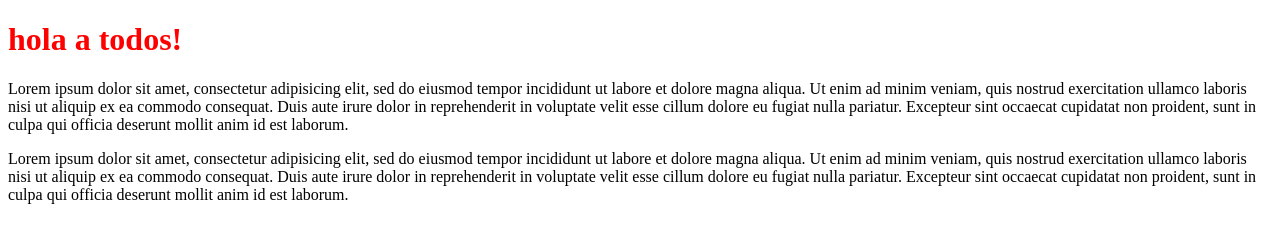
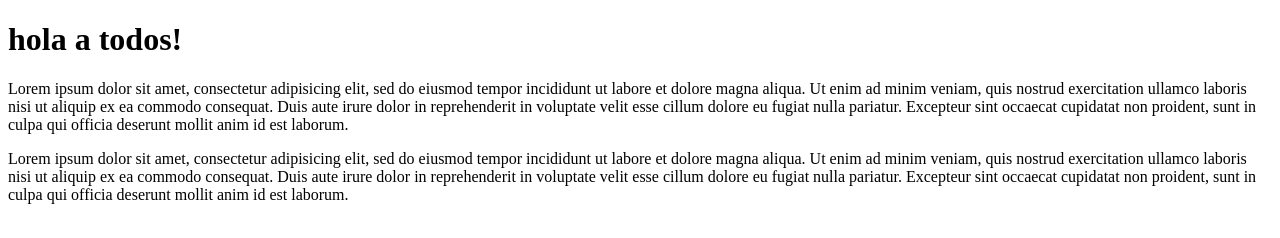
Before and after one commit to JuanTapia/remote-practice2, a plain HTML site: page index.html in a window 1280 px wide. Drawn offline with Linux system fonts and the light colour scheme.

Commit message:
color change

```diff
--- a/css/style.css
+++ b/css/style.css
@@ -1,3 +1,3 @@
 h1{
-  color:red;
+  color:gree;
 }
```
Also changed, not shown: index.html (+2 -0 lines).
